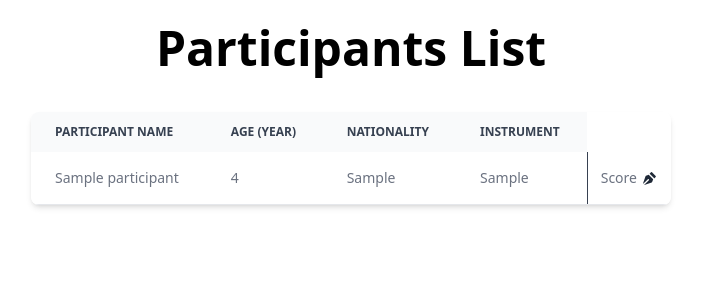
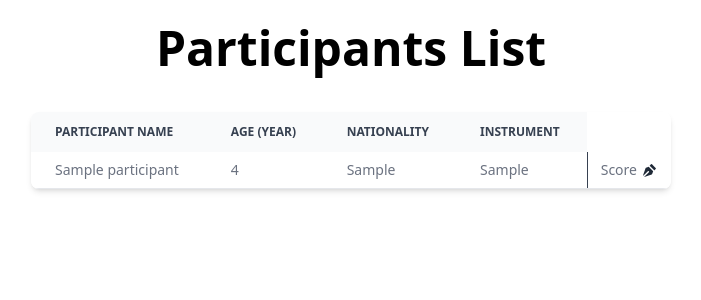
Before and after one commit to llOriginaljuonll/rosha_application, a Django app: page /participant/1 in a window 1280 px wide. Shown: the part 89-389 px from the top of the page, without its empty margins (289-990 px from the left). Run offline with Django 5.2, Linux system fonts and the light colour scheme; a user stored in the database is signed in; tables that the repository leaves empty hold one stand-in row (values such as "Sample post"); some libraries are stand-ins or nearby versions.

Commit message:
edit about padding

```diff
--- a/templates/participants/participant_list.html
+++ b/templates/participants/participant_list.html
@@ -24,19 +24,19 @@
             {% for participant in participants %}
                 <tbody>
                     <tr class="bg-white font-medium border-b dark:bg-gray-800 dark:border-gray-700">
-                        <td class="px-6 py-4 hover:bg-gray-50 cursor-pointer" onclick="location.href='{% url "participant:detail" participant.id %}'">
+                        <td class="px-6 py-2 hover:bg-gray-50 cursor-pointer" onclick="location.href='{% url "participant:detail" participant.id %}'">
                             {{ participant.name }}
                         </td>
-                        <td class="px-6 py-4">
+                        <td class="px-6 py-2">
                             {{ participant.calculate_age }}
                         </td>
-                        <td class="px-6 py-4">
+                        <td class="px-6 py-2">
                             {{ participant.nationality }}
                         </td>
-                        <td class="px-6 py-4">
+                        <td class="px-6 py-2">
                             {{ participant.instrument }}
                         </td>
-                        <td class="px-3 py-4 flex justify-center items-center gap-1 border-s border-gray-700 cursor-pointer" onclick="location.href='{% url "referee:form" participant.id %}'">
+                        <td class="px-3 py-2 flex justify-center items-center gap-1 border-s border-gray-700 cursor-pointer" onclick="location.href='{% url "referee:form" participant.id %}'">
                             Score
                             <svg class="w-[17px] h-[17px] text-gray-800 dark:text-white" aria-hidden="true" xmlns="http://www.w3.org/2000/svg" width="24" height="24" fill="currentColor" viewBox="0 0 24 24">
                                 <path fill-rule="evenodd" d="M15.514 3.293a1 1 0 0 0-1.415 0L12.151 5.24a.93.93 0 0 1 .056.052l6.5 6.5a.97.97 0 0 1 .052.056L20.707 9.9a1 1 0 0 0 0-1.415l-5.193-5.193ZM7.004 8.27l3.892-1.46 6.293 6.293-1.46 3.893a1 1 0 0 1-.603.591l-9.494 3.355a1 1 0 0 1-.98-.18l6.452-6.453a1 1 0 0 0-1.414-1.414l-6.453 6.452a1 1 0 0 1-.18-.98l3.355-9.494a1 1 0 0 1 .591-.603Z" clip-rule="evenodd"/>
```
